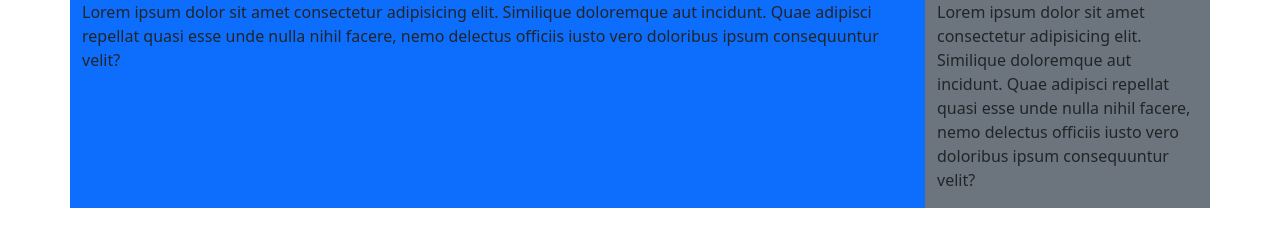
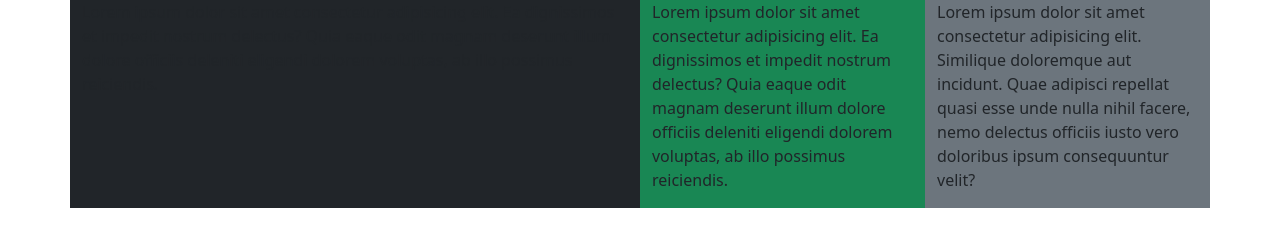
Before and after one commit to 0wlofminerva/bootstarp5-sass-testimonials-section, a plain HTML site: page index.html in a window 1280 px wide. Drawn offline with nearby package versions, Linux system fonts and the light colour scheme.

Commit message:
split left col into 12 col row space & created two div col-lg 8 & 4 respectively

```diff
--- a/index.html
+++ b/index.html
@@ -11,7 +11,14 @@
         <div class="row">
             <!-- Left Col -->
             <div class="col-12 col-lg-9 bg-primary">
-                <p>Lorem ipsum dolor sit amet consectetur adipisicing elit. Similique doloremque aut incidunt. Quae adipisci repellat quasi esse unde nulla nihil facere, nemo delectus officiis iusto vero doloribus ipsum consequuntur velit?</p>
+                <div class="row">
+                    <div class="col-12 col-lg-8 bg-dark">
+                        <p>Lorem ipsum dolor sit amet consectetur adipisicing elit. Ea dignissimos et impedit nostrum delectus? Quia eaque odit magnam deserunt illum dolore officiis deleniti eligendi dolorem voluptas, ab illo possimus reiciendis.</p>
+                    </div>
+                    <div class="col-12 col-lg-4 bg-success">
+                        <p>Lorem ipsum dolor sit amet consectetur adipisicing elit. Ea dignissimos et impedit nostrum delectus? Quia eaque odit magnam deserunt illum dolore officiis deleniti eligendi dolorem voluptas, ab illo possimus reiciendis.</p>
+                    </div>
+                </div>
             </div>
             <!-- Right Col -->
             <div class="col-12 col-lg-3 bg-secondary">
```
